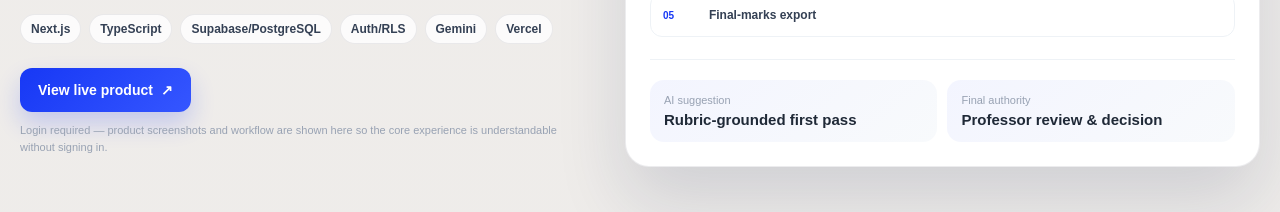
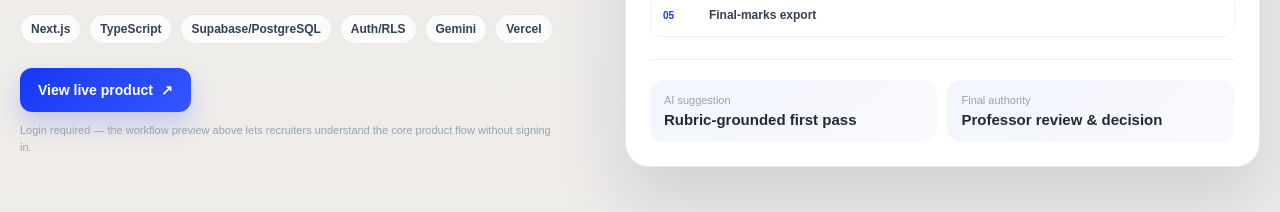
Before and after one commit to Amar-cmd/portfolio, a Next.js app: page / in a window 1280 px wide. Shown: the part 1840-2052 px from the top of the page. Built offline with nearby package versions, Linux system fonts and the light colour scheme.

Commit message:
Clarify Project Z login note

```diff
--- a/data/portfolioData.ts
+++ b/data/portfolioData.ts
@@ -96,7 +96,7 @@ export const portfolioData = {
       "Vercel",
     ],
     liveUrl: "https://projectz.vercel.app",
-    liveNote: "Login required — product screenshots and workflow are shown here so the core experience is understandable without signing in.",
+    liveNote: "Login required — the workflow preview above lets recruiters understand the core product flow without signing in.",
   },
 
   selectedWork: [
```
